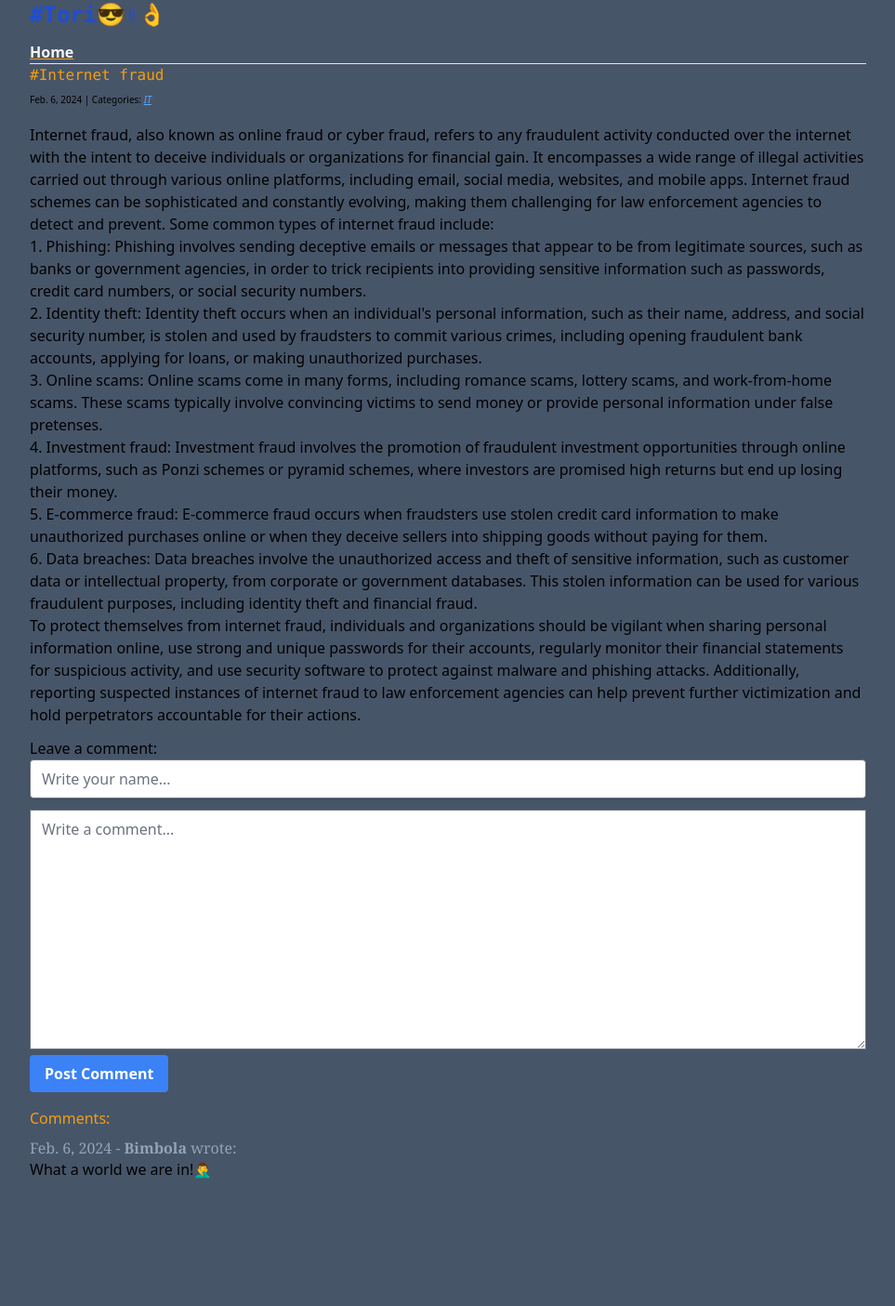
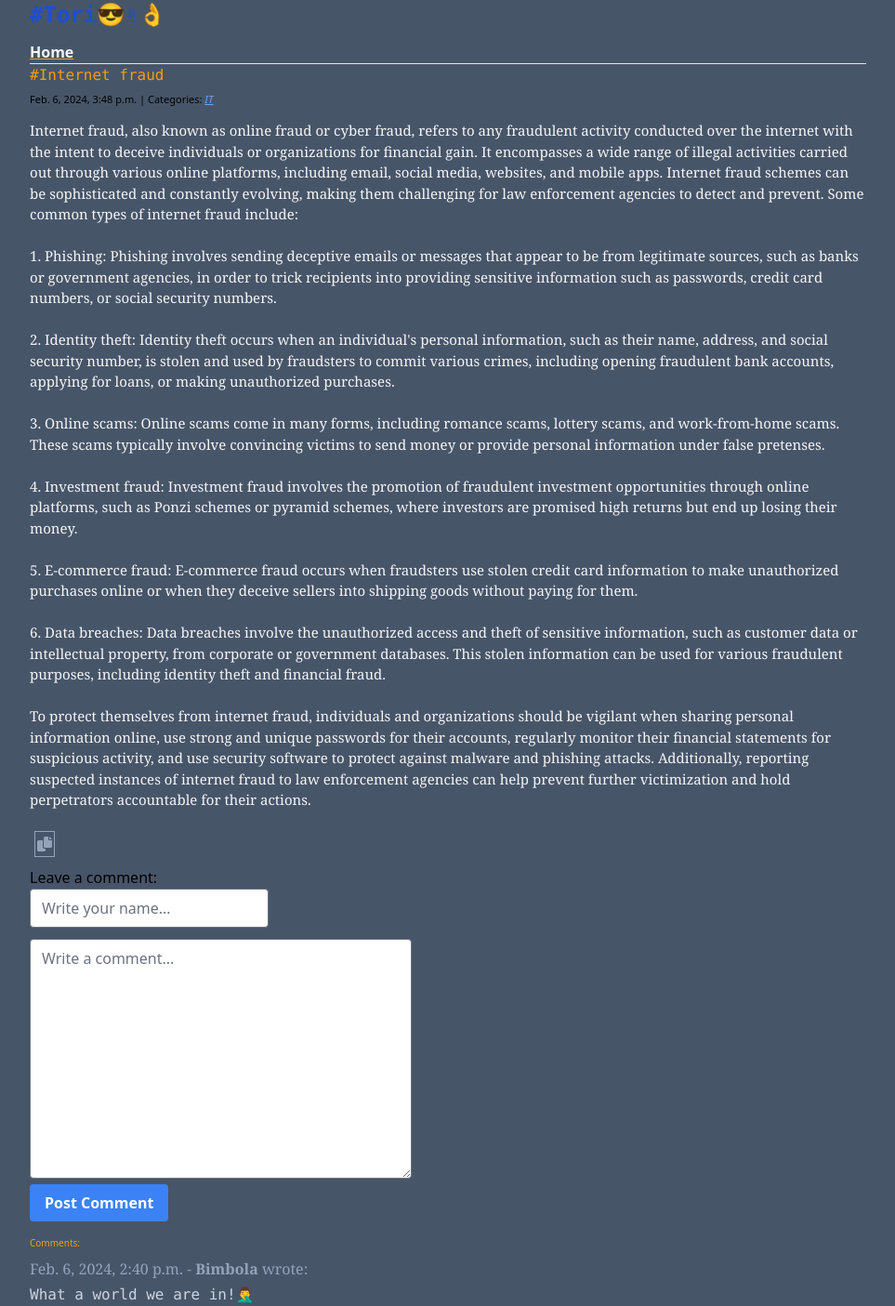
Before and after one commit to Oviemena/Blog, a Django app: page /post/4/ in a window 1280 px wide. Shown: the whole page at 93% size, without its empty margins (158-1121 px from the left). Before the commit the page ends 1268 px from the top, so only its background shows below. Run offline with Django 5.2, Linux system fonts and the light colour scheme; data comes from the database, SQL or seed files in the repository; both versions use the stored data as it was after the commit; some libraries are stand-ins or nearby versions.

Commit message:
added copy functionality and date formatting

```diff
--- a/blog_app/forms.py
+++ b/blog_app/forms.py
@@ -9,6 +9,6 @@ class CommentForm(forms.Form):
     )
     body = forms.CharField(
         widget=forms.Textarea(
-            attrs={"class": " form-control w-full px-0 text-sm text-gray-900 bg-white border-0 dark:bg-gray-800 focus:ring-0 dark:text-white dark:placeholder-gray-400", "placeholder": "Write a comment..."}
+            attrs={"class": " form-control w-full px-0 text-sm text-gray-900 bg-white border-0 dark:bg-gray-800 focus:ring-0 dark:text-white dark:placeholder-gray-400 rounded", "placeholder": "Write a comment..."}
         )
     )
--- a/blog_app/templates/blog/detail.html
+++ b/blog_app/templates/blog/detail.html
@@ -1,21 +1,27 @@
 {% extends "base.html" %}
-
 
 {% block page_title %}
     <h2 class="font-medium font-mono text-amber-500">#{{ post.title }}</h2>
 {% endblock page_title %}
 
 {% block page_content %}
-    <small class="text-[10px] font-medium">
-        {{ post.created_on.date }} | Categories:
+    <small class="text-[11px] font-medium">
+        {{ post.created_on }} | Categories:
         {% for category in post.categories.all %}
             <a href="{% url 'blog_category' category.name %}" class=" italic underline text-blue-400">
                 {{ category.name }}
             </a>
         {% endfor %}
     </small>
-    <p class="text-[15px] mt-3 mb-4 font-serif font-medium">{{ post.body | linebreaks }}</p>
-    <h3 class="mt-3 font-extralight">Leave a comment:</h3>
+    <p class="text-[15px] text-[whitesmoke] mt-3 mb-4 font-serif font-medium cursor-pointer relative" id="copy">{{ post.body|linebreaksbr }}</p>
+    <button id="copyId" class="items-center p-2 w-[5px] h-[15px] justify-items-center place-content-center rounded-2xl">
+    <span class=" mt-[30px] outline outline-offset-2 outline-1  outline-slate-400 hover:outline-slate-200 "><i class="cursor-pointer fas fa-copy text-slate-400 hover:text-slate-200 text-[1em]" id="icon"></i></span>
+    </button>
+    <div class=" w-10 h-7 mt-1 bg-black items-center px-2 rounded-md hidden" id="span_copy">
+    <span  class=" text-[.7em] text-slate-100 font-mono">copy</span>
+    </div>
+
+    <h3 class="mt-3 font-medium">Leave a comment:</h3>
     <form method="post"  >
         {% csrf_token %}
         <div class="pb-3">
@@ -27,13 +33,13 @@
         <button type="submit" class="bg-blue-500 hover:bg-blue-700 text-white font-bold py-2 px-4 rounded focus:outline-none focus:shadow-outline text-center mb-4">Post Comment</button>
     </form>
 
-    <h3 class="tetx-[10px text-amber-500 mb-2">Comments:</h3>
+    <h3 class="text-[10px] text-amber-500 mb-2">Comments:</h3>
     {% for comment in comments %}
         <p class="font-serif text-slate-400">
-            {{ comment.created_on.date }} - <b>{{ comment.author }}</b> wrote:
+            {{ comment.created_on }} - <b>{{ comment.author }}</b> wrote:
         </p>
-        <p class="font-mono font-light mb-[-5px] mt-1">
-            {{ comment.body | linebreaks }}
+        <p class="font-mono font-light mb-[-5px] mt-1 text-slate-300">
+            {{ comment.body | linebreaksbr }}
         </p>
     {% endfor %}
 {% endblock page_content %}
--- a/blog_app/templates/blog/index.html
+++ b/blog_app/templates/blog/index.html
@@ -1,6 +1,7 @@
 {% extends "base.html" %}
 
 {% block page_title %}
+
     <h2 class="text-slate-900 mt-5 mb-3 text font-extrabold">Blog Posts</h2>
 {% endblock page_title %}
 
--- a/my_blog/settings.py
+++ b/my_blog/settings.py
@@ -117,17 +117,19 @@ AUTH_PASSWORD_VALIDATORS = [
 
 LANGUAGE_CODE = 'en-us'
 
-TIME_ZONE = 'UTC'
+TIME_ZONE = 'Africa/Lagos'
 
 USE_I18N = True
 
 USE_TZ = True
 
+DATETIME_FORMAT = "%A, %d %B , %Y at %I:%M:%S %p"
+
 
 # Static files (CSS, JavaScript, Images)
 # https://docs.djangoproject.com/en/5.0/howto/static-files/
 
-STATIC_URL = 'theme/static/'
+STATIC_URL = 'theme/*static/'
 
 # COMPRESS_ROOT = BASE_DIR /  'static'
 # COMPRESS_ENABLED = True
--- a/templates/base.html
+++ b/templates/base.html
@@ -1,5 +1,6 @@
 {% comment %} {% load compress %} {% endcomment %}
 {% load static tailwind_tags %}
+
 
 
 <!DOCTYPE html>
@@ -7,9 +8,7 @@
 <head>
     <meta charset="utf-8">
     <title>Nigeria Tori😏😎</title>
-        {% comment %} <link rel="stylesheet" href="https://cdn.simplecss.org/simple.min.css"> {% endcomment %}
-        {% comment %} <link rel= "stylesheet" href="{% static 'src/output.css' %}"> {% endcomment %}
-    {% comment %} <link rel="stylesheet" href="{% static './src/styles.css %}"> {% endcomment %}
+    <link rel="stylesheet" href="https://cdnjs.cloudflare.com/ajax/libs/font-awesome/6.0.0/css/all.min.css">
 
     {% tailwind_css %}
 
@@ -23,4 +22,6 @@
     {% block page_content %}{% endblock page_content %}
     </div>
 </body>
+<script src="{% static 'main.js' %}"></script>
+
 </html>
--- a/theme/static/css/dist/styles.css
+++ b/theme/static/css/dist/styles.css
@@ -743,99 +743,110 @@ select {
   position: static;
 }
 
+.relative {
+  position: relative;
+}
+
 .mx-auto {
   margin-left: auto;
   margin-right: auto;
+}
+
+.mb-2 {
+  margin-bottom: 0.5rem;
 }
 
 .mb-3 {
   margin-bottom: 0.75rem;
 }
 
-.mt-5 {
-  margin-top: 1.25rem;
+.mb-4 {
+  margin-bottom: 1rem;
+}
+
+.mb-\[-5px\] {
+  margin-bottom: -5px;
+}
+
+.mt-1 {
+  margin-top: 0.25rem;
 }
 
 .mt-3 {
   margin-top: 0.75rem;
 }
 
-.mb-4 {
-  margin-bottom: 1rem;
+.mt-5 {
+  margin-top: 1.25rem;
 }
 
-.mb-2 {
-  margin-bottom: 0.5rem;
-}
-
-.mt-2 {
-  margin-top: 0.5rem;
-}
-
-.mt-1 {
-  margin-top: 0.25rem;
-}
-
-.mb-0 {
-  margin-bottom: 0px;
-}
-
-.mb-\[-5px\] {
-  margin-bottom: -5px;
+.mt-\[30px\] {
+  margin-top: 30px;
 }
 
 .block {
   display: block;
 }
 
-.w-full {
-  width: 100%;
+.hidden {
+  display: none;
+}
+
+.h-7 {
+  height: 1.75rem;
+}
+
+.h-\[15px\] {
+  height: 15px;
+}
+
+.w-10 {
+  width: 2.5rem;
+}
+
+.w-3\/4 {
+  width: 75%;
 }
 
 .w-\[1200px\] {
   width: 1200px;
 }
 
-.w-\[1400px\] {
-  width: 1400px;
+.w-\[5px\] {
+  width: 5px;
 }
 
-.w-24 {
-  width: 6rem;
+.cursor-pointer {
+  cursor: pointer;
 }
 
-.w-1\/2 {
-  width: 50%;
+.place-content-center {
+  place-content: center;
 }
 
-.w-3\/4 {
-  width: 75%;
+.items-center {
+  align-items: center;
 }
 
-.max-w-screen-xl {
-  max-width: 1280px;
-}
-
-.max-w-full {
-  max-width: 100%;
+.justify-items-center {
+  justify-items: center;
 }
 
 .rounded {
   border-radius: 0.25rem;
 }
 
-.border {
-  border-width: 1px;
+.rounded-2xl {
+  border-radius: 1rem;
 }
 
-.bg-white {
-  --tw-bg-opacity: 1;
-  background-color: rgb(255 255 255 / var(--tw-bg-opacity));
+.rounded-md {
+  border-radius: 0.375rem;
 }
 
-.bg-red-400 {
+.bg-black {
   --tw-bg-opacity: 1;
-  background-color: rgb(248 113 113 / var(--tw-bg-opacity));
+  background-color: rgb(0 0 0 / var(--tw-bg-opacity));
 }
 
 .bg-blue-500 {
@@ -848,9 +859,13 @@ select {
   background-color: rgb(71 85 105 / var(--tw-bg-opacity));
 }
 
-.px-8 {
-  padding-left: 2rem;
-  padding-right: 2rem;
+.p-2 {
+  padding: 0.5rem;
+}
+
+.px-2 {
+  padding-left: 0.5rem;
+  padding-right: 0.5rem;
 }
 
 .px-4 {
@@ -909,64 +904,67 @@ select {
   line-height: 2.25rem;
 }
 
-.text-2xl {
-  font-size: 1.5rem;
-  line-height: 2rem;
+.text-\[\.7em\] {
+  font-size: .7em;
+}
+
+.text-\[10px\] {
+  font-size: 10px;
+}
+
+.text-\[11px\] {
+  font-size: 11px;
 }
 
 .text-\[15px\] {
   font-size: 15px;
 }
 
-.font-semibold {
-  font-weight: 600;
+.text-\[1em\] {
+  font-size: 1em;
+}
+
+.font-black {
+  font-weight: 900;
+}
+
+.font-bold {
+  font-weight: 700;
+}
+
+.font-extrabold {
+  font-weight: 800;
+}
+
+.font-light {
+  font-weight: 300;
 }
 
 .font-medium {
   font-weight: 500;
 }
 
-.font-thin {
-  font-weight: 100;
-}
-
-.font-bold {
-  font-weight: 700;
-}
-
-.font-black {
-  font-weight: 900;
-}
-
-.font-extralight {
-  font-weight: 200;
-}
-
-.font-light {
-  font-weight: 300;
-}
-
-.font-extrabold {
-  font-weight: 800;
+.font-semibold {
+  font-weight: 600;
 }
 
 .italic {
   font-style: italic;
 }
 
-.text-yellow-400 {
+.text-\[whitesmoke\] {
   --tw-text-opacity: 1;
-  color: rgb(250 204 21 / var(--tw-text-opacity));
+  color: rgb(245 245 245 / var(--tw-text-opacity));
 }
 
-.text-black {
+.text-amber-500 {
   --tw-text-opacity: 1;
-  color: rgb(0 0 0 / var(--tw-text-opacity));
+  color: rgb(245 158 11 / var(--tw-text-opacity));
 }
 
-.text-\[gold\] {
+.text-blue-400 {
   --tw-text-opacity: 1;
-  color: rgb(255 215 0 / var(--tw-text-opacity));
+  color: rgb(96 165 250 / var(--tw-text-opacity));
 }
 
 .text-blue-700 {
@@ -974,24 +972,19 @@ select {
   color: rgb(29 78 216 / var(--tw-text-opacity));
 }
 
-.text-blue-400 {
+.text-slate-100 {
   --tw-text-opacity: 1;
-  color: rgb(96 165 250 / var(--tw-text-opacity));
+  color: rgb(241 245 249 / var(--tw-text-opacity));
 }
 
-.text-yellow-900 {
+.text-slate-300 {
   --tw-text-opacity: 1;
-  color: rgb(113 63 18 / var(--tw-text-opacity));
+  color: rgb(203 213 225 / var(--tw-text-opacity));
 }
 
-.text-red-500 {
+.text-slate-400 {
   --tw-text-opacity: 1;
-  color: rgb(239 68 68 / var(--tw-text-opacity));
-}
-
-.text-amber-500 {
-  --tw-text-opacity: 1;
-  color: rgb(245 158 11 / var(--tw-text-opacity));
+  color: rgb(148 163 184 / var(--tw-text-opacity));
 }
 
 .text-slate-900 {
@@ -1004,41 +997,6 @@ select {
   color: rgb(255 255 255 / var(--tw-text-opacity));
 }
 
-.text-amber-300 {
-  --tw-text-opacity: 1;
-  color: rgb(252 211 77 / var(--tw-text-opacity));
-}
-
-.text-amber-800 {
-  --tw-text-opacity: 1;
-  color: rgb(146 64 14 / var(--tw-text-opacity));
-}
-
-.text-amber-400 {
-  --tw-text-opacity: 1;
-  color: rgb(251 191 36 / var(--tw-text-opacity));
-}
-
-.text-amber-900 {
-  --tw-text-opacity: 1;
-  color: rgb(120 53 15 / var(--tw-text-opacity));
-}
-
-.text-slate-300 {
-  --tw-text-opacity: 1;
-  color: rgb(203 213 225 / var(--tw-text-opacity));
-}
-
-.text-slate-400 {
-  --tw-text-opacity: 1;
-  color: rgb(148 163 184 / var(--tw-text-opacity));
-}
-
-.text-\[whitesmoke\] {
-  --tw-text-opacity: 1;
-  color: rgb(245 245 245 / var(--tw-text-opacity));
-}
-
 .underline {
   text-decoration-line: underline;
 }
@@ -1047,24 +1005,20 @@ select {
   text-decoration-color: #f59e0b;
 }
 
-.decoration-solid {
-  text-decoration-style: solid;
+.outline {
+  outline-style: solid;
 }
 
-.underline-offset-1 {
-  text-underline-offset: 1px;
+.outline-1 {
+  outline-width: 1px;
 }
 
-.shadow-md {
-  --tw-shadow: 0 4px 6px -1px rgb(0 0 0 / 0.1), 0 2px 4px -2px rgb(0 0 0 / 0.1);
-  --tw-shadow-colored: 0 4px 6px -1px var(--tw-shadow-color), 0 2px 4px -2px var(--tw-shadow-color);
-  box-shadow: var(--tw-ring-offset-shadow, 0 0 #0000), var(--tw-ring-shadow, 0 0 #0000), var(--tw-shadow);
+.outline-offset-2 {
+  outline-offset: 2px;
 }
 
-.shadow {
-  --tw-shadow: 0 1px 3px 0 rgb(0 0 0 / 0.1), 0 1px 2px -1px rgb(0 0 0 / 0.1);
-  --tw-shadow-colored: 0 1px 3px 0 var(--tw-shadow-color), 0 1px 2px -1px var(--tw-shadow-color);
-  box-shadow: var(--tw-ring-offset-shadow, 0 0 #0000), var(--tw-ring-shadow, 0 0 #0000), var(--tw-shadow);
+.outline-slate-400 {
+  outline-color: #94a3b8;
 }
 
 .hover\:bg-blue-700:hover {
--- /dev/null
+++ b/theme/static/main.js
@@ -0,0 +1,19 @@
+const copyId = document.getElementById("copyId")
+const text = document.getElementById("copy")
+const span = document.getElementById("span_copy")
+copyId.addEventListener("mouseover", () => {
+    span.style.display = 'block'
+})
+copyId.addEventListener("mouseout", () => {
+    span.style.display = 'none'
+})
+copyId.addEventListener("click", () => {
+    const textToCopy =text.textContent
+    navigator.clipboard.writeText(textToCopy)
+    .then(() => {
+        alert("The text has been copied to the clipboard.")
+    })
+    .catch(error => {
+        console.log(error)
+    })
+})
```
Also changed, not shown: other parts of theme/static/css/dist/styles.css (+16 -27 lines), blog_app/models.py (+6 -1 lines), blog_app/migrations/0002_alter_category_options_alter_post_body.py (added), blog_app/migrations/0003_alter_post_body.py (added), blog_app/migrations/0004_remove_post_created_on.py (added), blog_app/migrations/0005_post_created_on.py (added), blog_app/migrations/0006_alter_post_created_on.py (added), blog_app/migrations/0007_alter_post_created_on.py (added), blog_app/migrations/0008_alter_post_created_on.py (added), blog_app/migrations/0009_alter_post_created_on.py (added), blog_app/migrations/0010_alter_post_created_on.py (added), blog_app/migrations/0011_alter_post_created_on.py (added), db.sqlite3.
